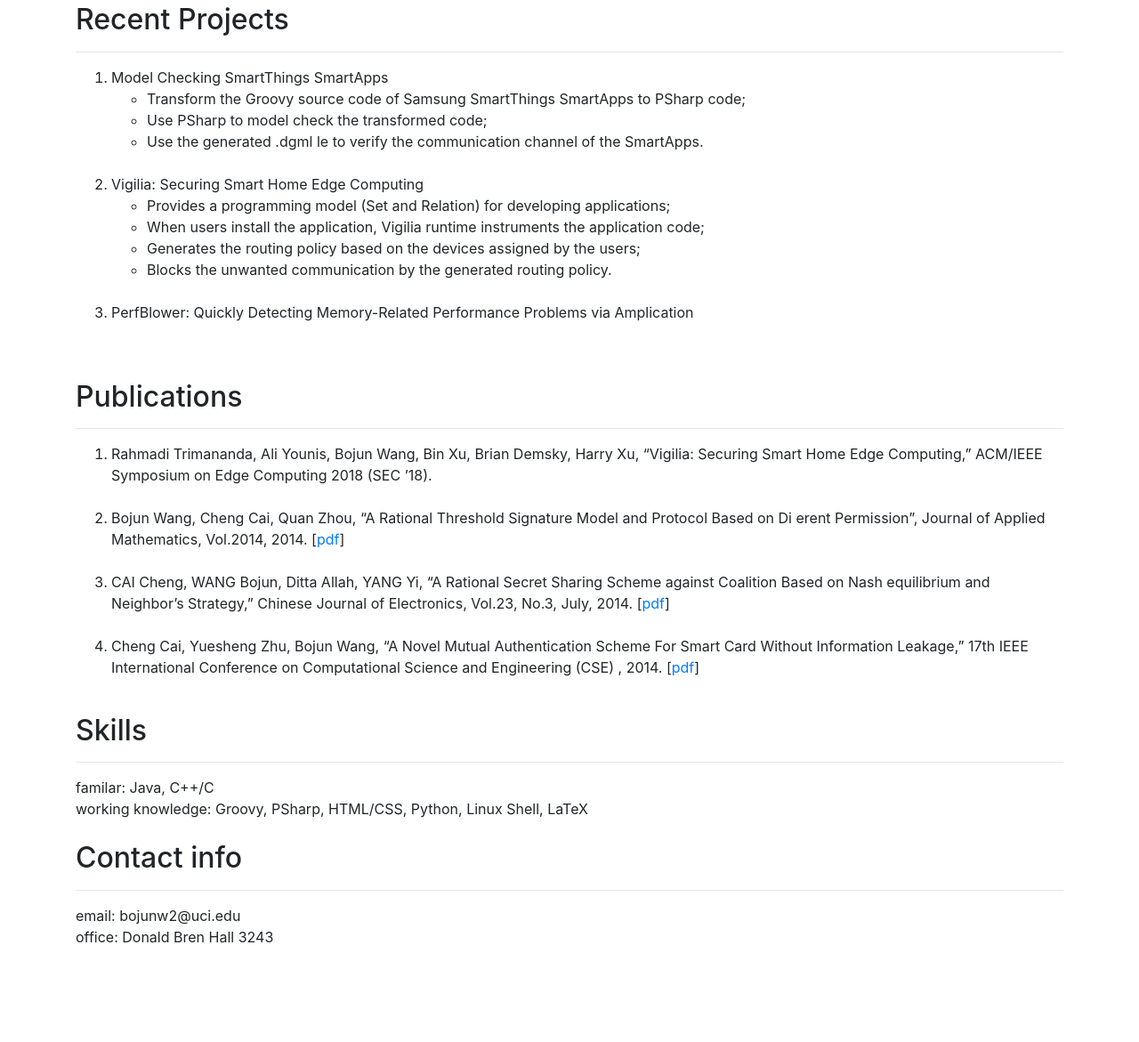
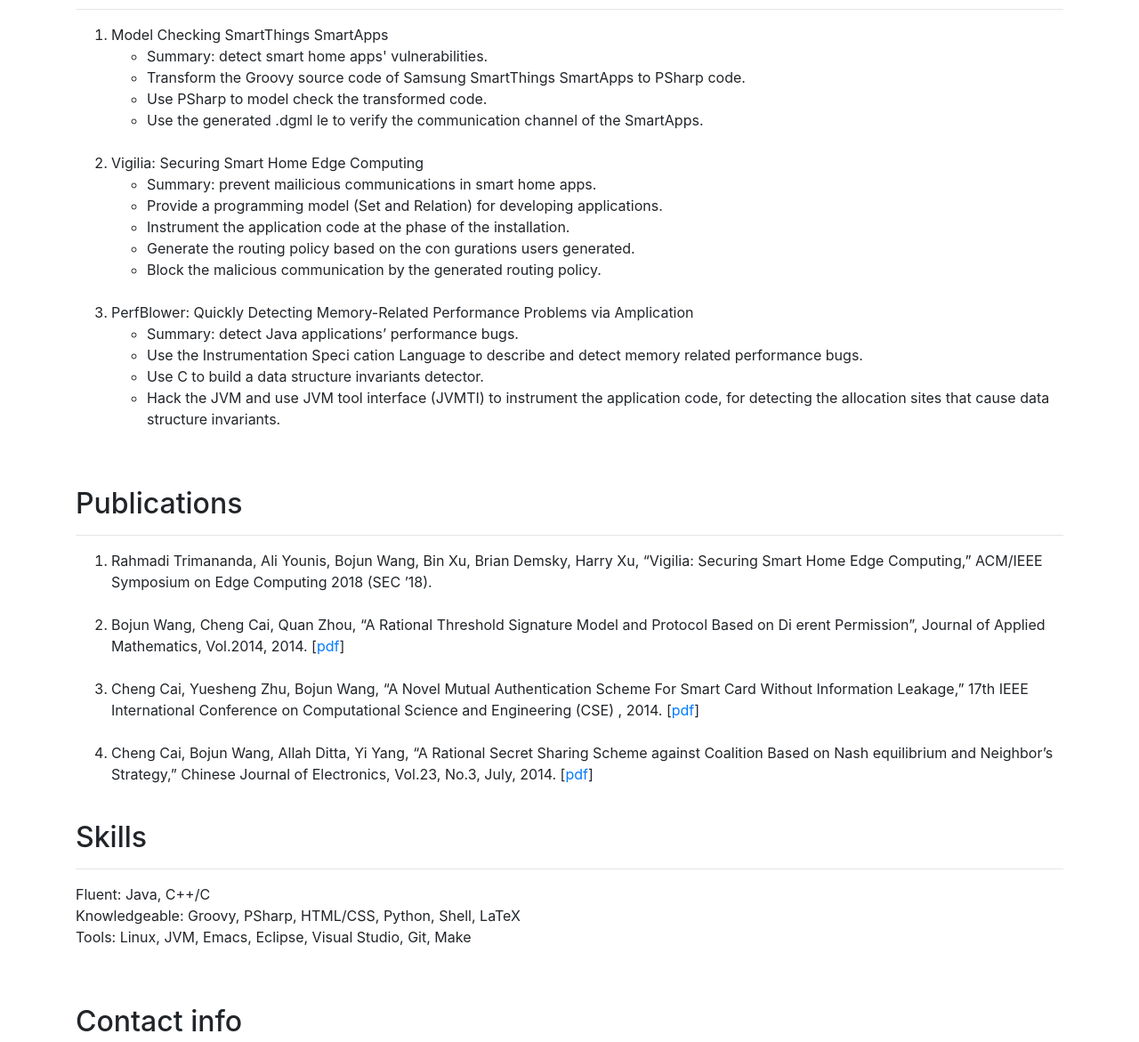
Before and after one commit to J7Island/j7island.github.io, a plain HTML site: page index.html in a window 1280 px wide. Shown: the part 935-2106 px from the top of the page at 89% size. Before the commit the page ends 2016 px from the top, so only its background shows below. Drawn offline with nearby package versions, Linux system fonts and the light colour scheme.

Commit message:
upload the resume

```diff
--- a/index.html
+++ b/index.html
@@ -10,7 +10,7 @@
 </head>
 <body>
   <nav class="navbar navbar-expand-lg navbar-dark bg-dark">
-  <a class="navbar-brand" href="#">Bojun (Jessica) Wang</a>
+  <a class="navbar-brand" href="#">Jessica's Homepage</a>
   <button class="navbar-toggler" type="button" data-toggle="collapse" data-target="#navbarNavAltMarkup" aria-controls="navbarNavAltMarkup" aria-expanded="false" aria-label="Toggle navigation">
     <span class="navbar-toggler-icon"></span>
   </button>
@@ -18,76 +18,21 @@
     <div class="navbar-nav">
       <a class="nav-item nav-link active" href="#">Home <span class="sr-only">(current)</span></a>
       <!--<a class="nav-item nav-link" href="#">About</a>-->
-      <a class="nav-item nav-link" href="#">Resume</a>
+      <a class="nav-item nav-link" href="pdf/bojun_resume.pdf">Resume</a>
       <!--<a class="nav-item nav-link" href="#">Contact me</a>-->
     </div>
   </div>
 
 </nav>
 <br>
-<br>
-<br>
-
-
-
-<!--<div class="carousel-wrapper">
-      <div id="myCarousel" class="carousel slide">
-        <ol class="carousel-indicators middle">
-          <li data-target="#myCarousel" data-slide-to="0" class="active"></li>
-          <li data-target="#myCarousel" data-slide-to="1"></li>
-          <li data-target="#myCarousel" data-slide-to="2"></li>
-        </ol>
-        <div class="carousel-inner">
-          <div class="item active" id="slide1">
-            <img src="/web/20170327091253im_/http://www.secret-sharing.com/figures/construction.png" width="795" height="50" alt=""/>
-            <div class="carousel-caption">
-              <h4>Construction Phase</h4>
-              <p>
-                A secret is splitted into multiple parts called shares during the construction phase. The most popular way of doing this is the Fiar Shamir's polynomial method in his paper "How to share a secret."
-              </p>
-            </div>
-          </div>
-          <div class="item" id="slide2">
-            <!--
-            <img src="assets/carousel_img/slide-02.jpg" alt="">
-            -->
-            <!--
-            <img src="/web/20170327091253im_/http://www.secret-sharing.com/figures/distribution.png" width="778" height="46" alt="">
-            <div class="carousel-caption">
-              <h4>Distrubing Phase</h4>
-              <p>
-                The shares of the secret was transfered in a secure chanel to its legal owners in this phase, after that, all the shares and secret must be deleted.
-              </p>
-            </div>
-          </div>
-          <div class="item" id="slide3">-->
-            <!--
-            <img src="assets/carousel_img/slide-03.jpg" alt="">-->
-            <!--
-            <img src="/web/20170327091253im_/http://www.secret-sharing.com/figures/reconstruction.png" width="900" height="46" alt="">
-            <div class="carousel-caption">
-              <h4>Reconstruction Phase</h4>
-              <p>
-                The owners of shares reconstruct the original secret togethor in this phase. If they collaborate correctly, they will get the right secret.
-              </p>
-            </div>
-          </div>
-        </div>
-        <a class="left carousel-control" href="#myCarousel" data-slide="prev">&lsaquo;</a>
-        <a class="right carousel-control" href="#myCarousel" data-slide="next">&rsaquo;</a>
-      </div>
-    </div><!--carousel-->
-
-
-
 
 
 <div class="container marketing">
   <div class="row featurette">
     <div class="col-md-7">
-      <h2 class="featurette-heading">About me</h2>
+      <h1 class="featurette-heading">Bojun Wang</h1>
       <p>I am a 3rd year PhD student in the <a href="https://www.ics.uci.edu/">Department of Computer Science</a> at University of California, Irvine, working with <a href="http://web.cs.ucla.edu/~harryxu/">Prof. Harry Xu</a> and the Analysis for Large-Scale Systems (AnalySys) group.</p>
-      <p>My research focuses on the IoT security. Most recently I've been interested in applying model checking tools to verify the SmartThings smartApps.</p>
+      <p>My research focuses on the Network Security. Most recently I've been interested in IoT security, specifically, applying model checking tools to verify the SmartThings SmartApps.</p>
     </div>
     <div class="col-md-5">
       <img class="featurette-image img-fluid mx-auto rounded-circle align-middle" style="width: 100%; max-width: 300px; " src="img/headshot.png" data-holder-rendered="true">
@@ -147,20 +92,28 @@
   <ol>
     <li>Model Checking SmartThings SmartApps</li>
     <ul>
-      <li>Transform the Groovy source code of Samsung SmartThings SmartApps to PSharp code;</li>
-      <li>Use PSharp to model check the transformed code;</li>
+      <li>Summary: detect smart home apps' vulnerabilities.</li>
+      <li>Transform the Groovy source code of Samsung SmartThings SmartApps to PSharp code.</li>
+      <li>Use PSharp to model check the transformed code.</li>
       <li>Use the generated .dgml  le to verify the communication channel of the SmartApps.</li>
     </ul>
     <br>
     <li>Vigilia: Securing Smart Home Edge Computing</li>
     <ul>
-      <li>Provides a programming model (Set and Relation) for developing applications;</li>
-      <li>When users install the application, Vigilia runtime instruments the application code;</li>
-      <li>Generates the routing policy based on the devices assigned by the users;</li>
-      <li>Blocks the unwanted communication by the generated routing policy.</li>
+      <li>Summary: prevent mailicious communications in smart home apps.</li>
+      <li>Provide a programming model (Set and Relation) for developing applications.</li>
+      <li>Instrument the application code at the phase of the installation.</li>
+      <li>Generate the routing policy based on the con gurations users generated.</li>
+      <li>Block the malicious communication by the generated routing policy.</li>
     </ul>
     <br>
     <li>PerfBlower: Quickly Detecting Memory-Related Performance Problems via Amplication</li>
+    <ul>
+      <li>Summary: detect Java applications’ performance bugs.</li>
+      <li>Use the Instrumentation Speci cation Language to describe and detect memory related performance bugs.</li>
+      <li>Use C to build a data structure invariants detector.</li>
+      <li>Hack the JVM and use JVM tool interface (JVMTI) to instrument the application code, for detecting the allocation sites that cause data structure invariants.</li>
+    </ul>
   </ol>
   <br>
   <br>
@@ -178,20 +131,24 @@
     <br>
     <li>Bojun Wang, Cheng Cai, Quan Zhou, “A Rational Threshold Signature Model and Protocol Based on Di erent Permission”, Journal of Applied Mathematics, Vol.2014, 2014. [<a href="https://www.hindawi.com/journals/jam/2014/176085/">pdf</a>]</li>
     <br>
-    <li>CAI Cheng, WANG Bojun, Ditta Allah, YANG Yi, “A Rational Secret Sharing Scheme against Coalition Based on Nash equilibrium and Neighbor’s Strategy,” Chinese Journal of Electronics, Vol.23, No.3, July, 2014. [<a href="https://pdfs.semanticscholar.org/046e/1e52775618f022350a9a8950996faed6f70c.pdf">pdf</a>]</li>
-    <br>
     <li>Cheng Cai, Yuesheng Zhu, Bojun Wang, “A Novel Mutual Authentication Scheme For Smart Card Without Information Leakage,” 17th IEEE International Conference on Computational Science and Engineering (CSE) , 2014. [<a href="https://ieeexplore.ieee.org/document/7023643/">pdf</a>]</li>
     <br>
-
+    <li>Cheng Cai, Bojun Wang, Allah Ditta, Yi Yang, “A Rational Secret Sharing Scheme against Coalition Based on Nash equilibrium and Neighbor’s Strategy,” Chinese Journal of Electronics, Vol.23, No.3, July, 2014. [<a href="https://pdfs.semanticscholar.org/046e/1e52775618f022350a9a8950996faed6f70c.pdf">pdf</a>]</li>
+    <br>
   </ol>
 </div>
 
 <div class="container">
   <h2>Skills</h2>
   <hr />
-  familar: Java, C++/C
+  <p>
+    Fluent: Java, C++/C
   <br />
-  working knowledge: Groovy, PSharp, HTML/CSS, Python, Linux Shell, LaTeX
+  Knowledgeable: Groovy, PSharp, HTML/CSS, Python, Shell, LaTeX
+  <br>
+  Tools: Linux, JVM, Emacs, Eclipse, Visual Studio, Git, Make
+  </p>
+
   <br>
   <br>
 </div>
```
Also changed, not shown: img/headshot.jpeg (deleted), 1 other file.
